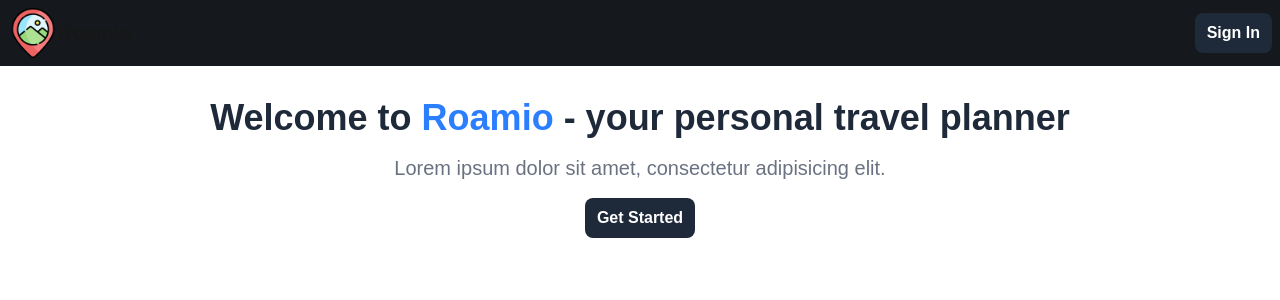
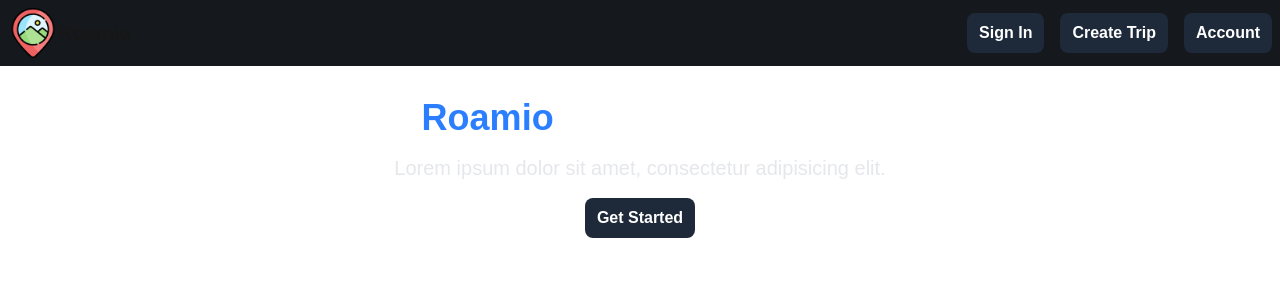
Before and after one commit to mluc404/travel-planner, a Next.js app: page / in a window 1280 px wide. Shown: the top 300 px of the page. Built offline with nearby package versions, Linux system fonts and the light colour scheme.

Commit message:
feat: allow users to delete trips from their accounts

```diff
--- a/app/components/Header.tsx
+++ b/app/components/Header.tsx
@@ -13,7 +13,15 @@ export default function Header() {
           <h1 className="text-xl font-bold">Roamio</h1>
         </div>
       </Link>
-      <button className="btn-primary">Sign In</button>
+      <div className="flex gap-4">
+        <button className="btn-primary">Sign In</button>
+        <Link href="/create-trip">
+          <button className="btn-primary">Create Trip</button>
+        </Link>
+        <Link href="/user-page">
+          <button className="btn-primary">Account</button>
+        </Link>
+      </div>
     </div>
   );
 }
--- a/app/components/create-trip/TripDuration.tsx
+++ b/app/components/create-trip/TripDuration.tsx
@@ -19,6 +19,8 @@ export function TripDuration({ dates, setDates }: TripDurationProps) {
         className="input-primary"
         placeholder="Select the dates"
         dateFormat="MM d, yy"
+        // readOnlyInput
+        // hideOnRangeSelection
       />
     </div>
   );
--- a/app/components/homepage/Hero.tsx
+++ b/app/components/homepage/Hero.tsx
@@ -2,11 +2,11 @@ import Link from "next/link";
 export default function Hero() {
   return (
     <div className="flex flex-col justify-center items-center gap-4 px-4">
-      <h1 className="text-4xl font-extrabold text-gray-800 text-center mt-8">
+      <h1 className="text-4xl font-extrabold text-white text-center mt-8">
         Welcome to <span className="text-blue-500">Roamio</span> - your personal
         travel planner
       </h1>
-      <p className="text-xl text-gray-500 text-center">
+      <p className="text-xl text-gray-200 text-center">
         Lorem ipsum dolor sit amet, consectetur adipisicing elit.{" "}
       </p>
       <Link href="/create-trip">
--- a/app/globals.css
+++ b/app/globals.css
@@ -47,6 +47,7 @@ body {
   border: 2px solid gray;
   padding: 4px;
   border-radius: 5px;
+  color: rgb(78, 78, 78);
   /* width: 400px; */
   /* display: flex;
    */
--- a/app/trip-details/page.tsx
+++ b/app/trip-details/page.tsx
@@ -7,10 +7,13 @@ import { PlaceCard } from "../components/view-trip/PlaceCard";
 import { Trip, TripPlan0, TripPlan1 } from "../types";
 import { Auth } from "../components/auth";
 import { tripStorage } from "@/lib/trip-storage";
+import { useRouter } from "next/navigation";
 
 export default function TripDetails() {
   const [trip, setTrip] = useState<Trip | null>(null);
+  const [isSaved, setIsSaved] = useState<boolean>(false);
   const [session, setSession] = useState<any>(null);
+  const router = useRouter();
 
   // Fetch user session logic
   const fetchSession = async () => {
@@ -75,12 +78,16 @@ export default function TripDetails() {
   const handleSaveTrip = async () => {
     const { error } = await supabase
       .from("trips")
-      .insert({ ...trip, email: session.user.email });
+      .insert({ ...trip, email: session.user.email, isSaved: true });
     if (error) {
       console.error("Error saving trip: ", error);
+    } else {
+      setIsSaved(true);
+      tripStorage.clearTrip();
     }
     // will think about if I need to clear local storage at this point
     // after saving to supabse sucessfully, router.push to user account page?
+    router.push("/user-page");
   };
 
   // Set the drop down toggle feature for each day itinerary
@@ -115,11 +122,21 @@ export default function TripDetails() {
               <button className="btn-primary" onClick={() => handleLogout()}>
                 Logout
               </button>
+              {!isSaved && (
                 <button
                   className="btn-primary ml-4"
                   onClick={() => handleSaveTrip()}
                 >
                   Save Trip
+                </button>
+              )}
+              <button
+                className="btn-primary ml-4"
+                onClick={() => {
+                  router.push("/user-page");
+                }}
+              >
+                Account
               </button>
             </div>
           )}
@@ -185,6 +202,7 @@ export default function TripDetails() {
         </div>
 
         {/* Button to SignIn */}
+        {!session && (
           <div className="mt-auto">
             <button
               className="btn-primary"
@@ -193,6 +211,8 @@ export default function TripDetails() {
               Sign in to save your trip
             </button>
           </div>
+        )}
+
         {isSignInOpen && <Auth onClose={() => setIsSignInOpen(false)} />}
       </div>
     </div>
--- a/app/types/index.ts
+++ b/app/types/index.ts
@@ -53,7 +53,7 @@ export interface TripPlan1 {
 // }
 
 export interface Trip {
-  id?: string;
+  id?: number;
   created_at?: string;
   email?: string;
   destination_details: PlaceAutocompleteResult;
--- a/app/user-page/page.tsx
+++ b/app/user-page/page.tsx
@@ -12,6 +12,7 @@ export default function UserPage() {
     fetchSession();
   }, []);
 
+  // Function to fetch the user session
   const fetchSession = async () => {
     const currentSession = await supabase.auth.getSession();
     if (currentSession) {
@@ -22,21 +23,33 @@ export default function UserPage() {
   useEffect(() => {
     fetchData();
   }, [session]);
+
+  // Function to fetch all the trips for the user
   const fetchData = async () => {
     if (session) {
       const email = session.user.email;
       const { data, error } = await supabase
         .from("trips")
         .select()
-        .eq("email", email);
+        .eq("email", email); // safety net. not necessary since RLS already restricts, but just in case
 
       if (data && data.length > 0) {
+        console.log("data from fetch", data);
         setAllTrips(data);
+      } else {
+        console.log("data is null");
+        setAllTrips(null);
       }
       if (error) {
         console.error("Error fetching trips");
       }
     }
+  };
+
+  // Function to delete the trip from database
+  const handleDelete = async (id: number) => {
+    const { error } = await supabase.from("trips").delete().eq("id", id);
+    fetchData();
   };
 
   return (
@@ -56,6 +69,12 @@ export default function UserPage() {
                   selectedPlace={(trip.plan[0] as TripPlan0).destination}
                 />
               </div>
+              <button // button to delete a trip
+                className="btn-primary"
+                onClick={() => handleDelete(trip.id as number)}
+              >
+                Delete
+              </button>
             </div>
           ))}
       </div>
--- a/package.json
+++ b/package.json
@@ -20,6 +20,8 @@
     "next": "15.3.3",
     "primereact": "^10.9.5",
     "react": "^19.0.0",
+    "react-date-range": "^2.0.1",
+    "react-datepicker": "^8.4.0",
     "react-dom": "^19.0.0",
     "react-google-autocomplete": "^2.7.5"
   },
```
Also changed, not shown: 1 other file (tests, documents, lock files or other folders). Lines whose indentation alone changed are shown as unchanged.
